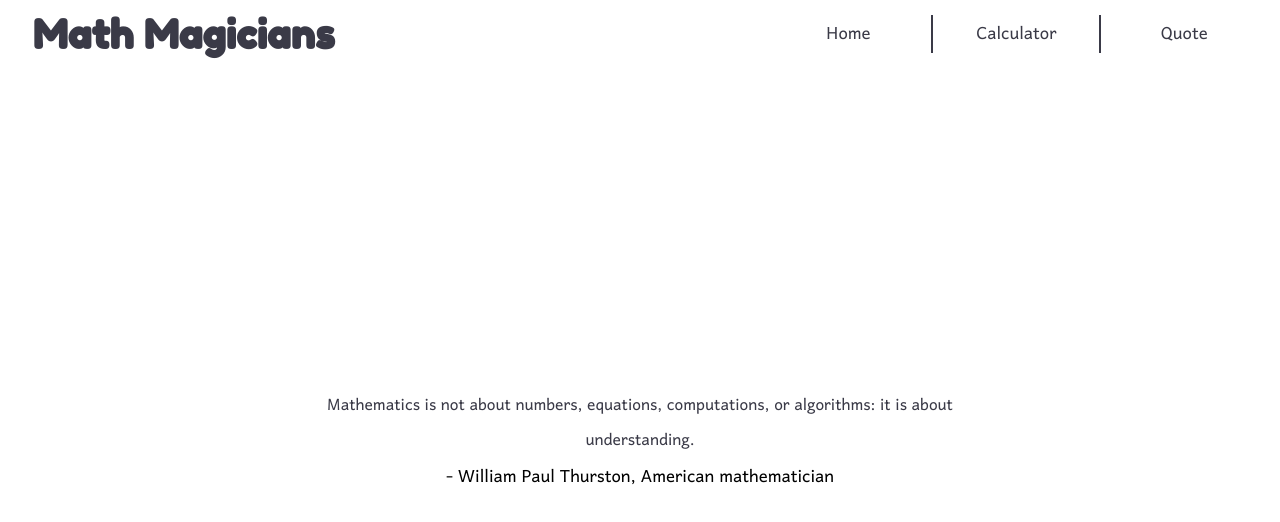
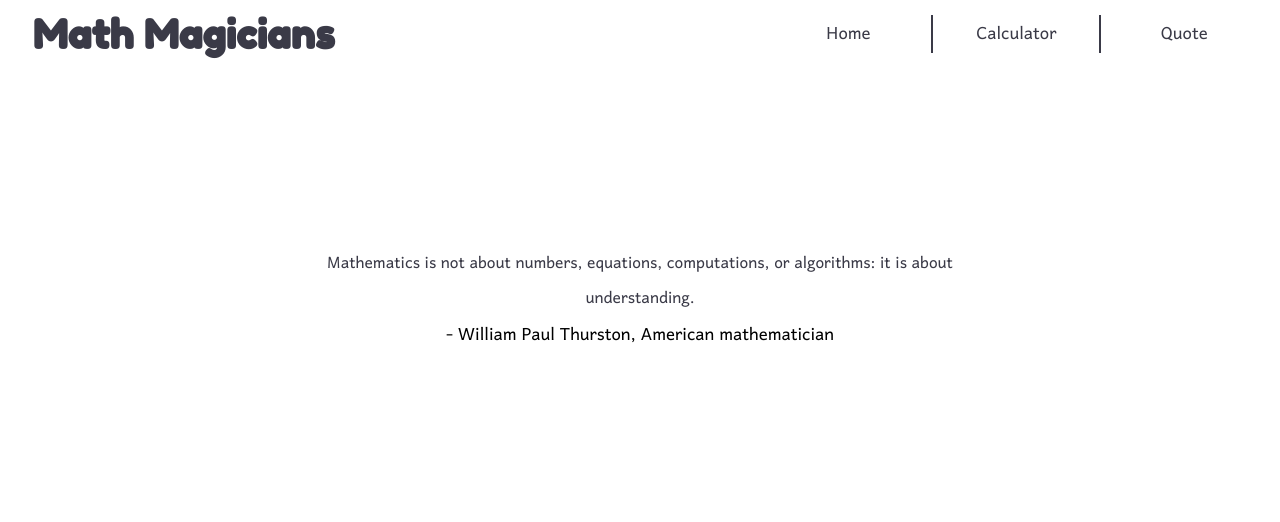
Before and after one commit to KDlamini/math-magicians, a React (Create React App) app: page /quote in a window 1280 px wide. Shown: the top 522 px of the page. Built offline with nearby package versions, Linux system fonts and the light colour scheme.

Commit message:
Update quotes styilng.

```diff
--- a/src/styles/Quotes.css
+++ b/src/styles/Quotes.css
@@ -2,7 +2,7 @@
   display: flex;
   flex-direction: column;
   align-items: center;
-  justify-content: center;
+  padding-top: 10%;
 }
 
 .quote-page h3 {
```
